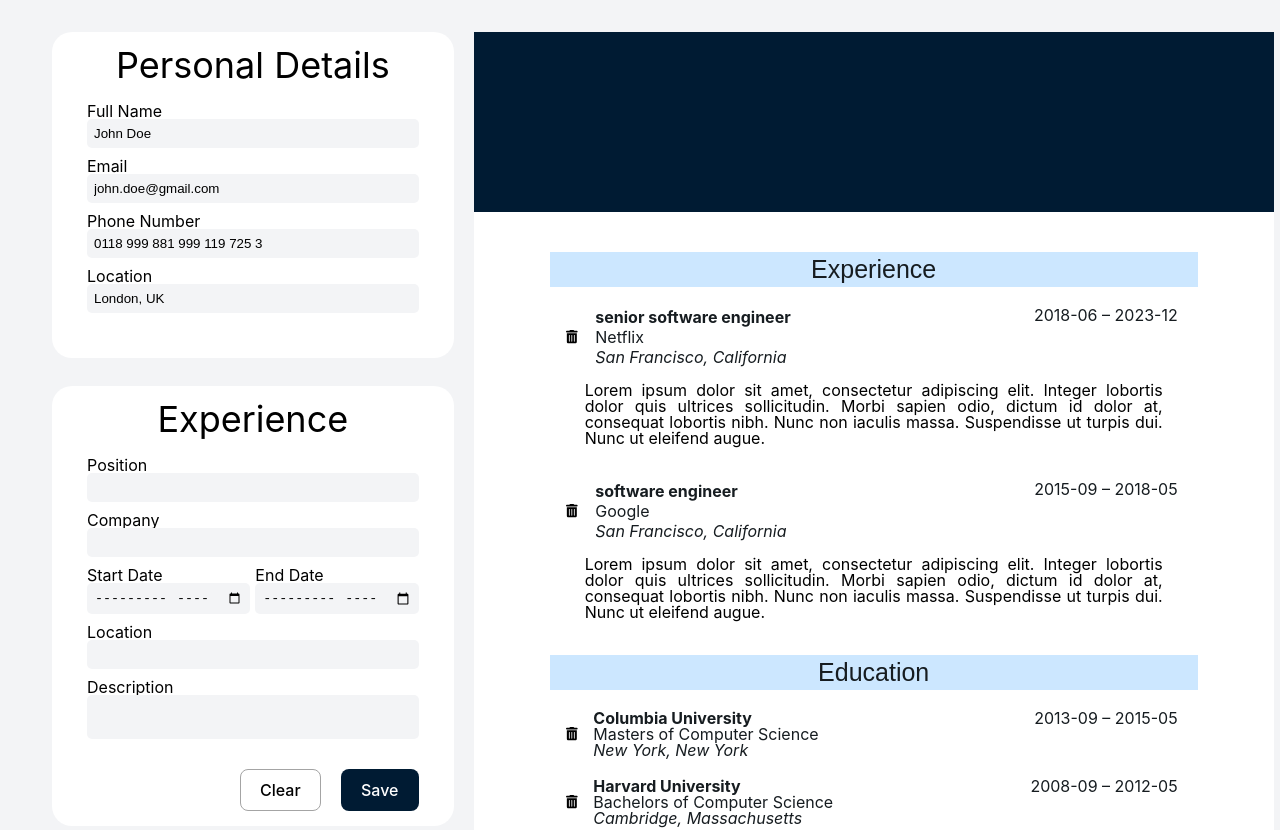
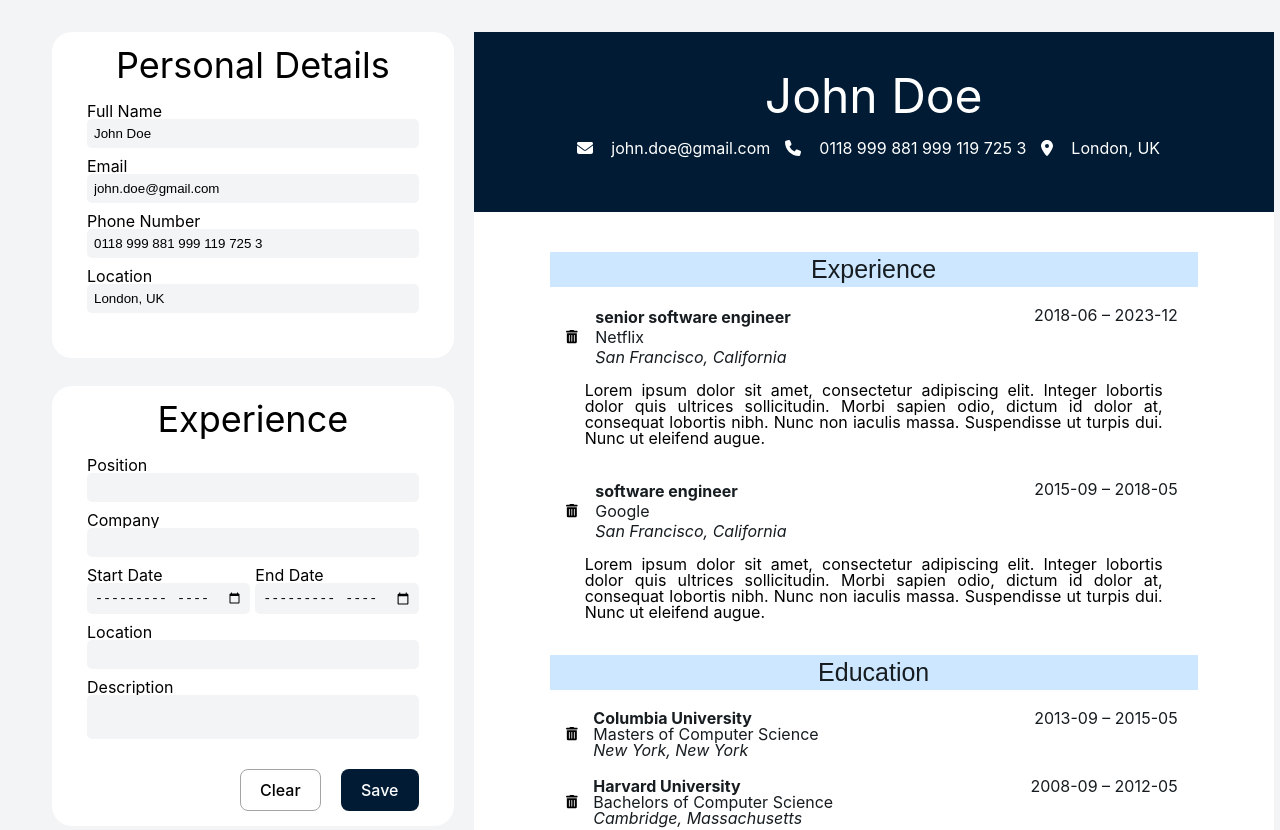
Before and after one commit to julianchso/odin-CV-application, a React (Vite) app: page / in a window 1280 px wide. Shown: the top 830 px of the page. Built offline with nearby package versions, Linux system fonts and the light colour scheme.

Commit message:
added default value to state

```diff
--- a/src/App.jsx
+++ b/src/App.jsx
@@ -12,7 +12,7 @@ import { v4 as uuidv4 } from 'uuid';
 import './App.css';
 
 function App() {
-  const [personal, setPersonal] = useState([]);
+  const [personal, setPersonal] = useState(exampleData.personalInfo);
   const [experience, setExperience] = useState(formData.experience);
   const [experienceList, setExperienceList] = useState(exampleData.experience);
   const [education, setEducation] = useState(formData.education);
--- a/src/components/InputPersonal.jsx
+++ b/src/components/InputPersonal.jsx
@@ -12,6 +12,7 @@ function InputPersonal({ onChange }) {
             <label htmlFor='fullName'>Full Name</label>
             <input
               type='text'
+              // defaultValue={(e) => onChange(e.target.value)}
               defaultValue={exampleData.personalInfo.fullName}
               name='fullName'
               id='fullName'
@@ -23,6 +24,7 @@ function InputPersonal({ onChange }) {
             <label htmlFor='email'>Email</label>
             <input
               type='text'
+              // defaultValue={(e) => onChange(e.target.value)}
               defaultValue={exampleData.personalInfo.email}
               name='email'
               id='email'
```
